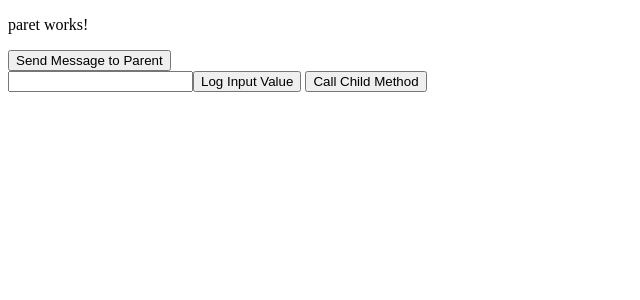
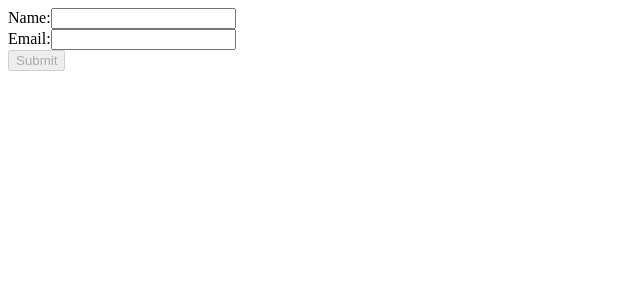
Before and after one commit to Nusrath-Jasmin/Learning-Angular, an Angular app: page /parent in a window 1280 px wide. Shown: the top 300 px of the page, without its empty margins (0-640 px from the left). Built offline with nearby package versions, Linux system fonts and the light colour scheme.

Commit message:
forms in angular

```diff
--- /dev/null
+++ b/src/app/RouteGuards/auth-guard.ts
@@ -0,0 +1,27 @@
+import { Injectable, inject } from '@angular/core';
+import {
+  CanActivateFn,
+  ActivatedRouteSnapshot,
+  RouterStateSnapshot,
+  UrlTree,
+  createUrlTreeFromSnapshot
+  } from '@angular/router';
+import { AuthGuard } from '../services/authentication-guard.service'; // Assuming an authentication service
+import { Observable } from 'rxjs/internal/Observable';
+import { Router } from '@angular/router';
+// No class declaration, directly define a function
+export const adminAuthGuard: CanActivateFn = (
+  route: ActivatedRouteSnapshot,
+  state: RouterStateSnapshot
+):
+  | boolean
+  | UrlTree
+  | Promise<boolean | UrlTree>
+  | Observable<boolean | UrlTree> => {
+  const isLoggedIn = inject(AuthGuard).isLoggedIn(); // Inject AuthService using `inject`
+  if (isLoggedIn) {
+    return true; // Allow access
+  } else {
+    return  createUrlTreeFromSnapshot(route,['/observable']); // Redirect to login page
+  }
+};
--- a/src/app/app.component.html
+++ b/src/app/app.component.html
@@ -5,4 +5,6 @@
 
 <!-- <app-operators2></app-operators2> -->
 
-<router-outlet></router-outlet>
+<!-- <router-outlet></router-outlet> -->
+<!-- <app-template-driven></app-template-driven> -->
+<app-reactive></app-reactive>
--- /dev/null
+++ b/src/app/forms/reactive/reactive.component.html
@@ -0,0 +1,20 @@
+<form [formGroup]="userForm" (ngSubmit)="onSubmit()">
+    <div class="form-group">
+      <label for="name">Name:</label>
+      <input type="text" id="name" formControlName="name">
+      <div *ngIf="userForm.get('name')?.invalid && (userForm.get('name')?.dirty || userForm.get('name')?.touched)">
+        <div *ngIf="userForm.get('name')?.errors?.['required']">Name is required.</div>
+      </div>
+    </div>
+
+    <div class="form-group">
+      <label for="email">Email:</label>
+      <input type="email" id="email" formControlName="email">
+      <div *ngIf="userForm.get('email')?.invalid && (userForm.get('email')?.dirty || userForm.get('email')?.touched)">
+        <div *ngIf="userForm.get('email')?.errors?.['required']">Email is required.</div>
+        <div *ngIf="userForm.get('email')?.errors?.['email']">Invalid email format.</div>
+      </div>
+    </div>
+
+    <button type="submit" [disabled]="userForm.invalid">Submit</button>
+  </form>
--- /dev/null
+++ b/src/app/forms/reactive/reactive.component.ts
@@ -0,0 +1,24 @@
+import { Component } from '@angular/core';
+import { FormBuilder, Validators } from '@angular/forms';
+
+@Component({
+  selector: 'app-reactive',
+  templateUrl: './reactive.component.html',
+  styleUrls: ['./reactive.component.css']
+})
+export class ReactiveComponent {
+
+  userForm = this.fb.group({
+    name: ['', Validators.required],
+    email: ['', [Validators.required, Validators.email]],
+  });
+
+  constructor(private fb: FormBuilder) {}
+
+  onSubmit() {
+    if (this.userForm.valid) {
+      console.log('Form submitted!', this.userForm.value);
+    }
+  }
+
+}
--- /dev/null
+++ b/src/app/forms/template-driven/template-driven.component.html
@@ -0,0 +1,26 @@
+<form #myForm="ngForm" (ngSubmit)="onSubmit()">
+    <div class="form-group">
+      <label for="name">Name:</label>
+      <input type="text" id="name" name="name" [(ngModel)]="name" required />
+      <div *ngIf="myForm?.controls?.['name']?.invalid && (myForm?.controls?.['name']?.dirty || myForm?.controls?.['name']?.touched)">
+        <div *ngIf="myForm?.controls?.['name']?.errors?.['required']">
+          Name is required.
+        </div>
+      </div>
+    </div>
+
+    <div class="form-group">
+      <label for="email">Email:</label>
+      <input type="email" id="email" name="email" [(ngModel)]="email" required email />
+      <div *ngIf="myForm?.controls?.['email']?.invalid && (myForm?.controls?.['email']?.dirty || myForm?.controls?.['email']?.touched)">
+        <div *ngIf="myForm?.controls?.['email']?.errors?.['required']">
+          Email is required.
+        </div>
+        <div *ngIf="myForm?.controls?.['email']?.errors?.['email']">
+          Invalid email format.
+        </div>
+      </div>
+    </div>
+
+    <button type="submit" [disabled]="myForm?.invalid">Submit</button>
+  </form>
--- /dev/null
+++ b/src/app/forms/template-driven/template-driven.component.ts
@@ -0,0 +1,17 @@
+import { Component } from '@angular/core';
+
+@Component({
+  selector: 'app-template-driven',
+  templateUrl: './template-driven.component.html',
+  styleUrls: ['./template-driven.component.css']
+})
+export class TemplateDrivenComponent {
+
+  name = '';
+  email = '';
+
+  onSubmit() {
+    console.log('Form submitted!', this.name, this.email);
+  }
+
+}
--- a/src/app/my-routing.module.ts
+++ b/src/app/my-routing.module.ts
@@ -5,10 +5,12 @@ import { ChildComponent } from "./communication/child/child.component";
 import { ParetComponent } from "./communication/paret/paret.component";
 import { ObservableComponent } from "./rxjs/observable/observable.component";
 import { RoutingComponent } from "./routing/routing/routing.component";
+import { AuthGuard } from "./services/authentication-guard.service";
+import { adminAuthGuard } from "./RouteGuards/auth-guard";
 
 const routes: Routes=[
     {path:'',component:RoutingComponent},
-    {path:'child',component:ChildComponent},
+    {path:'child',component:ChildComponent,canActivate:[adminAuthGuard]},
     {path:'parent',component:ParetComponent},
     {path:'observable',component:ObservableComponent}
 ];
--- /dev/null
+++ b/src/app/services/authentication-guard.service.ts
@@ -0,0 +1,15 @@
+import { Injectable } from '@angular/core';
+
+@Injectable({
+  providedIn: 'root',
+})
+export class AuthGuard  {
+
+    isLoggedIn(){
+    // Replace this with your actual authentication logic
+    // const isLoggedIn =true
+    const isLoggedIn =false
+
+    return isLoggedIn; // Allow access if authenticated
+  }
+}
```
Also changed, not shown: src/app/app.module.ts (+7 -2 lines), src/app/forms/reactive/reactive.component.css (added), src/app/forms/template-driven/template-driven.component.css (added).
